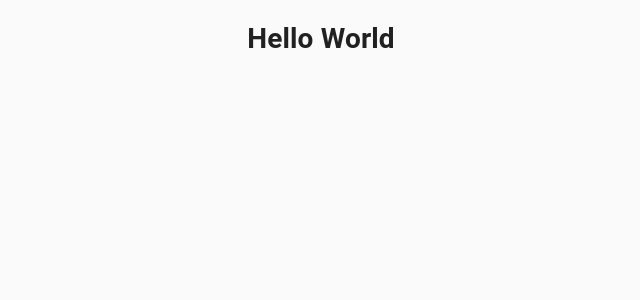
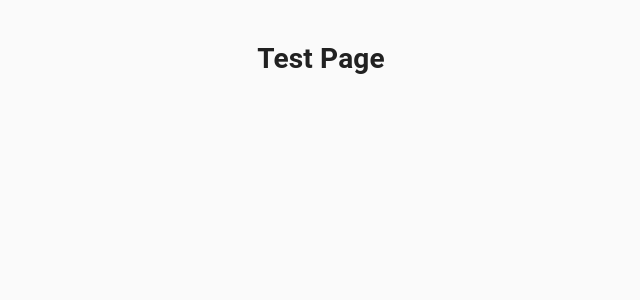
Before and after one commit to Avi-Agarwal/senior-chat, a React (Create React App) app: page / in a window 1280 px wide. Shown: the top 300 px of the page, without its empty margins (319-959 px from the left). Built offline with nearby package versions, Linux system fonts and the light colour scheme; the HTML template or start-up script is replaced by a standard one.

Commit message:
starting up

```diff
--- a/package.json
+++ b/package.json
@@ -10,6 +10,7 @@
     "react": "^17.0.0",
     "react-dom": "^17.0.0",
     "react-redux": "^7.2.2",
+    "react-router": "^5.2.0",
     "react-router-dom": "^5.2.0",
     "react-scripts": "4.0.3",
     "redux": "^4.0.5",
--- a/src/App.js
+++ b/src/App.js
@@ -1,5 +1,6 @@
 import './App.css'
 import React from 'react'
+import Router from './Router';
 import { BrowserRouter } from 'react-router-dom';
 import CssBaseline from '@material-ui/core/CssBaseline';
 import { ThemeProvider } from '@material-ui/styles';
@@ -11,8 +12,7 @@ function App() {
 			<ThemeProvider theme={theme}>
 				<CssBaseline />
 				<div className="App">
-					<h1>Hello World</h1>
-					<br/>
+					<Router/>
 				</div>
 			</ThemeProvider>
 		</BrowserRouter>
--- /dev/null
+++ b/src/Router.js
@@ -0,0 +1,20 @@
+import React from 'react';
+import TestPage from './pages/TestPage'
+import { Route, Switch, Redirect } from 'react-router';
+
+const Router = () => (
+	<Switch>
+		<Route
+			exact
+			path='/'
+			component={TestPage}
+		/>
+		<Route
+			path='/test'
+			component={TestPage}
+		/>
+		<Redirect from='*' to='/' />
+	</Switch>
+);
+
+export default Router;
--- a/src/pages/TestPage.js
+++ b/src/pages/TestPage.js
@@ -0,0 +1,13 @@
+import React from 'react';
+
+
+const TestPage = () => {
+	return (
+		<>
+			<br/>
+			<h1>Test Page</h1>
+		</>
+	);
+}
+
+export default TestPage;
```
